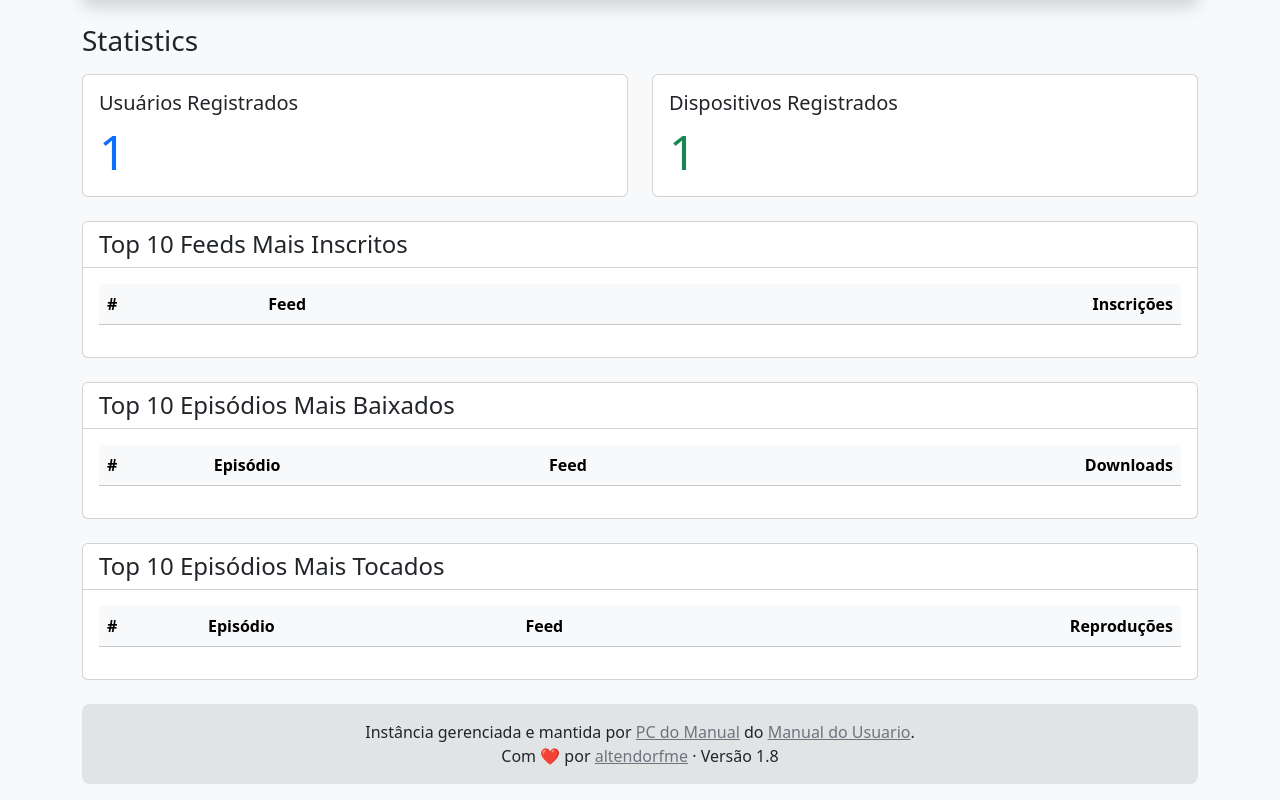
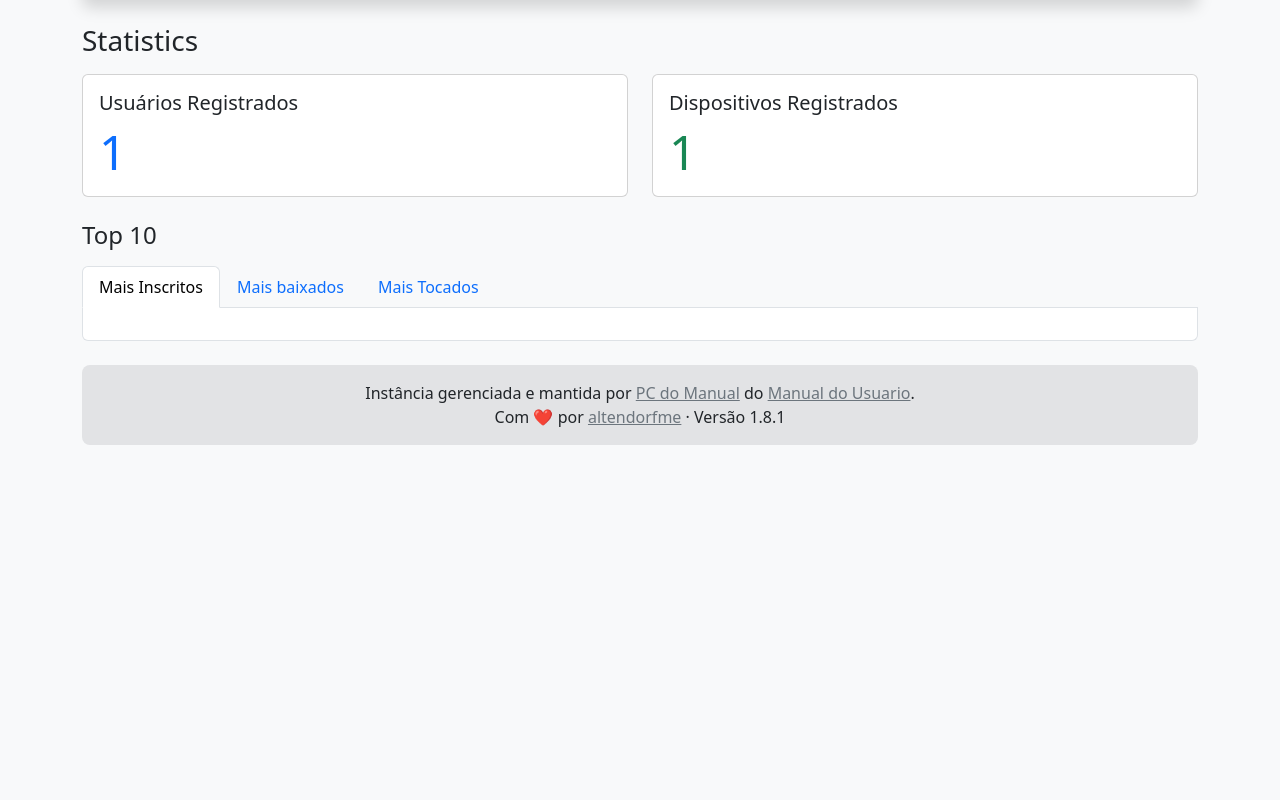
Before and after one commit to richiware/sintoniza, a PHP site: page /statistics in a window 1280 px wide. Shown: the part 90-890 px from the top of the page. After the commit the page ends 535 px from the top, so only its background shows below. Run offline with PHP 8.4, Linux system fonts and the light colour scheme; tables that the repository leaves empty hold one stand-in row (values such as "Sample post"); lists and menus that the app fills with data are empty.

Commit message:
limpeza e organização das estatisticas

```diff
--- a/src/config.php
+++ b/src/config.php
@@ -5,7 +5,7 @@ $dotenv = Dotenv\Dotenv::createImmutable(__DIR__);
 $dotenv->load();
 
 // Define
-$version = "1.8";
+$version = "1.8.1";
 define("VERSION", $version);
 define("DB_HOST", isset($_ENV['DB_HOST']) ? $_ENV['DB_HOST'] : 'localhost');
 define("DB_USER", isset($_ENV['DB_USER']) ? $_ENV['DB_USER'] : 'root');
--- a/src/templates/statistics.php
+++ b/src/templates/statistics.php
@@ -1,16 +1,15 @@
 <?php
     require_once __DIR__ . '/../config.php';
     $db = new DB(DB_HOST, DB_NAME, DB_USER, DB_PASS);
-    function formatNumber($num) {
+
+    function format_number($num) {
         return number_format($num, 0, ',', '.');
     }
 
-    // Buscar contagens básicas
-    $totalUsers = $db->firstColumn("SELECT COUNT(*) FROM users");
-    $totalDevices = $db->firstColumn("SELECT COUNT(*) FROM devices");
+    $total_users = $db->firstColumn("SELECT COUNT(*) FROM users");
+    $total_devices = $db->firstColumn("SELECT COUNT(*) FROM devices");
 
-    // Top 10 feeds mais inscritos
-    $topFeeds = $db->all("
+    $top_feeds = $db->all("
         SELECT
             f.title,
             f.feed_url,
@@ -23,8 +22,7 @@
         LIMIT 10
     ");
 
-    // Top 10 episódios mais baixados
-    $topDownloaded = $db->all("
+    $top_downloaded = $db->all("
         SELECT
             e.title,
             f.title as feed_title,
@@ -38,8 +36,7 @@
         LIMIT 10
     ");
 
-    // Top 10 episódios mais tocados
-    $topPlayed = $db->all("
+    $top_played = $db->all("
         SELECT
             e.title,
             f.title as feed_title,
@@ -60,7 +57,7 @@
         <div class="card h-100">
             <div class="card-body">
                 <h5 class="card-title">Usuários Registrados</h5>
-                <p class="display-5 text-primary mb-0"><?= formatNumber($totalUsers) ?></p>
+                <p class="display-5 text-primary mb-0"><?php echo format_number($total_users) ?></p>
             </div>
         </div>
     </div>
@@ -68,99 +65,69 @@
         <div class="card h-100">
             <div class="card-body">
                 <h5 class="card-title">Dispositivos Registrados</h5>
-                <p class="display-5 text-success mb-0"><?= formatNumber($totalDevices) ?></p>
+                <p class="display-5 text-success mb-0"><?php echo format_number($total_devices) ?></p>
             </div>
         </div>
     </div>
 </div>
 
-<!-- Top Feeds -->
-<div class="card mb-4">
-    <div class="card-header bg-white">
-        <h2 class="h4 mb-0">Top 10 Feeds Mais Inscritos</h2>
+<h2 class="fs-4 mb-3">Top 10</h2>
+
+<ul class="nav nav-tabs" id="myTab" role="tablist">
+    <li class="nav-item" role="presentation">
+        <button class="nav-link active" id="top_feeds-tab" data-bs-toggle="tab" data-bs-target="#top_feeds" type="button" role="tab" aria-controls="top_feeds" aria-selected="true">
+            Mais Inscritos
+        </button>
+    </li>
+    <li class="nav-item" role="presentation">
+        <button class="nav-link" id="top_downloaded-tab" data-bs-toggle="tab" data-bs-target="#top_downloaded" type="button" role="tab" aria-controls="top_downloaded" aria-selected="false">
+            Mais baixados
+        </button>
+    </li>
+    <li class="nav-item" role="presentation">
+        <button class="nav-link" id="top_played-tab" data-bs-toggle="tab" data-bs-target="#top_played" type="button" role="tab" aria-controls="top_played" aria-selected="false">
+            Mais Tocados
+        </button>
+    </li>
+</ul>
+
+<div class="tab-content" id="dashboard">
+    <div class="tab-pane fade show active border border-top-0 bg-white rounded-bottom" id="top_feeds" role="tabpanel" aria-labelledby="top_feeds-tab">
+        <ol class="list-group list-group-numbered p-3">
+            <?php foreach ($top_feeds as $i => $feed) { ?>
+                <li class="list-group-item d-flex justify-content-between align-items-start">
+                    <div class="ms-2 me-auto">
+                        <div class="fw-bold"><?php echo htmlspecialchars($feed->title) ?></div>
+                    </div>
+                    <span class="badge text-bg-primary rounded-pill"><?php echo format_number($feed->subscription_count) ?></span>
+                </li>
+            <?php }; ?>
+        </ol>
     </div>
-    <div class="card-body">
-        <div class="table-responsive">
-            <table class="table table-hover">
-                <thead class="table-light">
-                    <tr>
-                        <th scope="col">#</th>
-                        <th scope="col">Feed</th>
-                        <th scope="col" class="text-end">Inscrições</th>
-                    </tr>
-                </thead>
-                <tbody>
-                    <?php foreach ($topFeeds as $i => $feed): ?>
-                    <tr>
-                        <th scope="row"><?= $i + 1 ?>º</th>
-                        <td><?= htmlspecialchars($feed->title) ?></td>
-                        <td class="text-end"><?= formatNumber($feed->subscription_count) ?></td>
-                    </tr>
-                    <?php endforeach; ?>
-                </tbody>
-            </table>
-        </div>
+    <div class="tab-pane fade border border-top-0 bg-white rounded-bottom" id="top_downloaded" role="tabpanel" aria-labelledby="top_downloaded-tab">
+        <ol class="list-group list-group-numbered p-3">
+            <?php foreach ($top_downloaded as $i => $episode) { ?>
+                <li class="list-group-item d-flex justify-content-between align-items-start">
+                    <div class="ms-2 me-auto">
+                    <div class="fw-bold"><?php echo htmlspecialchars($episode->title) ?></div>
+                        <?php echo htmlspecialchars($episode->feed_title) ?>
+                    </div>
+                    <span class="badge text-bg-primary rounded-pill"><?php echo format_number($episode->download_count) ?></span>
+                </li>
+            <?php }; ?>
+        </ol>
+    </div>
+    <div class="tab-pane fade border border-top-0 bg-white rounded-bottom" id="top_played" role="tabpanel" aria-labelledby="devices-tab">
+        <ol class="list-group list-group-numbered p-3">
+            <?php foreach ($top_played as $i => $episode) { ?>
+                <li class="list-group-item d-flex justify-content-between align-items-start">
+                    <div class="ms-2 me-auto">
+                    <div class="fw-bold"><?php echo htmlspecialchars($episode->title) ?></div>
+                        <?php echo htmlspecialchars($episode->feed_title) ?>
+                    </div>
+                    <span class="badge text-bg-primary rounded-pill"><?php echo format_number($episode->play_count) ?></span>
+                </li>
+            <?php }; ?>
+        </ol>
     </div>
 </div>
-
-<!-- Top Downloads -->
-<div class="card mb-4">
-    <div class="card-header bg-white">
-        <h2 class="h4 mb-0">Top 10 Episódios Mais Baixados</h2>
-    </div>
-    <div class="card-body">
-        <div class="table-responsive">
-            <table class="table table-hover">
-                <thead class="table-light">
-                    <tr>
-                        <th scope="col">#</th>
-                        <th scope="col">Episódio</th>
-                        <th scope="col">Feed</th>
-                        <th scope="col" class="text-end">Downloads</th>
-                    </tr>
-                </thead>
-                <tbody>
-                    <?php foreach ($topDownloaded as $i => $episode): ?>
-                    <tr>
-                        <th scope="row"><?= $i + 1 ?>º</th>
-                        <td><?= htmlspecialchars($episode->title) ?></td>
-                        <td><?= htmlspecialchars($episode->feed_title) ?></td>
-                        <td class="text-end"><?= formatNumber($episode->download_count) ?></td>
-                    </tr>
-                    <?php endforeach; ?>
-                </tbody>
-            </table>
-        </div>
-    </div>
-</div>
-
-<!-- Top Played -->
-<div class="card">
-    <div class="card-header bg-white">
-        <h2 class="h4 mb-0">Top 10 Episódios Mais Tocados</h2>
-    </div>
-    <div class="card-body">
-        <div class="table-responsive">
-            <table class="table table-hover">
-                <thead class="table-light">
-                    <tr>
-                        <th scope="col">#</th>
-                        <th scope="col">Episódio</th>
-                        <th scope="col">Feed</th>
-                        <th scope="col" class="text-end">Reproduções</th>
-                    </tr>
-                </thead>
-                <tbody>
-                    <?php foreach ($topPlayed as $i => $episode): ?>
-                    <tr>
-                        <th scope="row"><?= $i + 1 ?>º</th>
-                        <td><?= htmlspecialchars($episode->title) ?></td>
-                        <td><?= htmlspecialchars($episode->feed_title) ?></td>
-                        <td class="text-end"><?= formatNumber($episode->play_count) ?></td>
-                    </tr>
-                    <?php endforeach; ?>
-                </tbody>
-            </table>
-        </div>
-    </div>
-</div>
```
